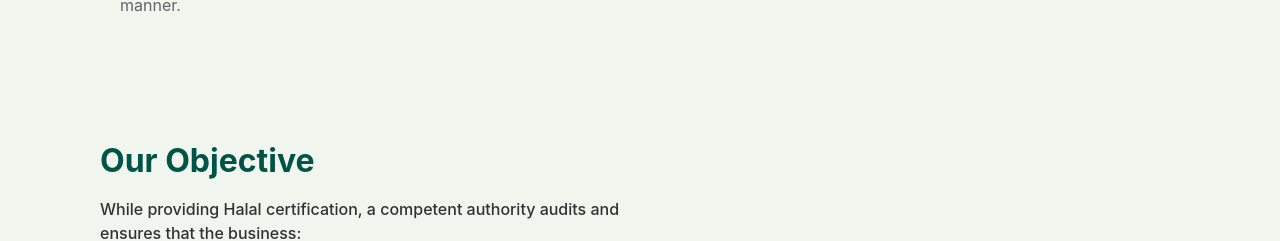
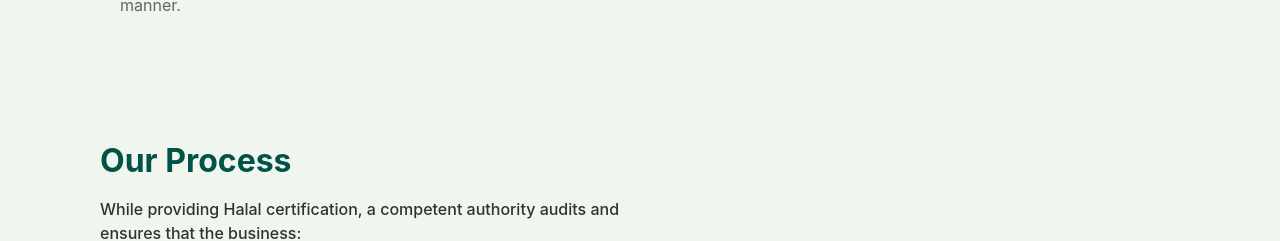
Before and after one commit to jayashri1998/Figma-Task, a React (Vite) app: page /ourservices in a window 1280 px wide. Shown: the part 1674-1915 px from the top of the page. Built offline with nearby package versions, Linux system fonts and the light colour scheme.

Commit message:
chnage service page

```diff
--- a/src/Components/OurService/OurProcess.jsx
+++ b/src/Components/OurService/OurProcess.jsx
@@ -3,10 +3,10 @@ import img5 from '../../assets/OurServices.svg'
 const Ourprocess = () => {
   return (
     <div className='mt-[60px] lg:mt-[120px] font-sans'>
-    <h2 className='text-[#005447] text-wrap justify-normal lg:text-[32px] font-bold'>Our Objective</h2>
+    <h2 className='text-[#005447] text-wrap justify-normal lg:text-[32px] font-bold'>Our Process</h2>
     <div className='flex flex-col lg:flex-row lg:justify-between gap-6 lg:gap-[116px]'>
       <div className='order-1 lg:order-2 lg:flex lg:justify-center lg:items-center shrink-0 mt-6 lg:mt-0'>
-        <img src={img5} alt='Halal Service' className=' w-[436px] h-[272px] rounded-xl'/>
+        <img src={img5} alt='Halal Service' className=' rounded-xl'/>
       </div>
       <div className='order-2 lg:order-1 mt-6 lg:mt-3 shrink-0 lg:w-[528px]'>
         <div className=' text-sm lg:text-base  font-normal text-[#646464]'>
```
